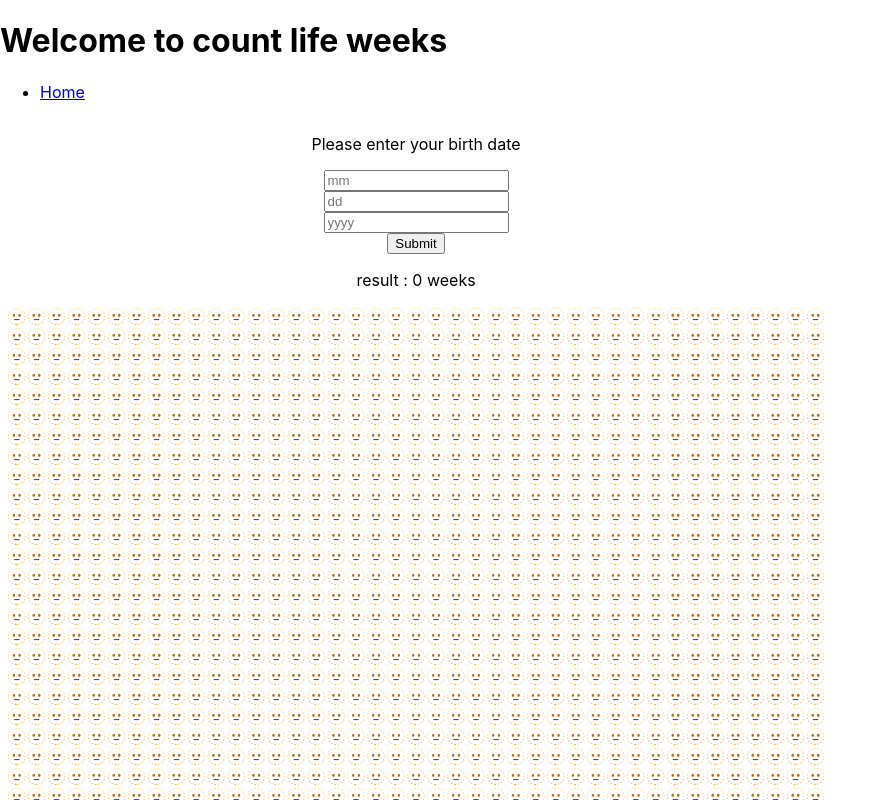
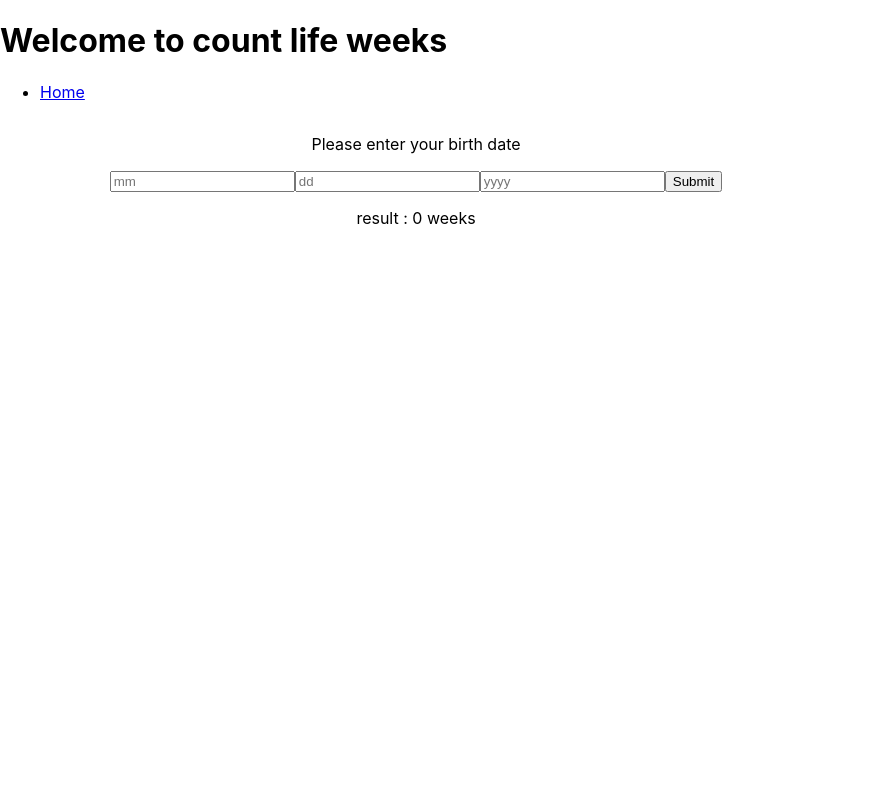
Before and after one commit to bienmag/lifegoesby, a React (Create React App) app: page / in a window 1280 px wide. Shown: the top 800 px of the page, without its empty margins (0-887 px from the left). Built offline with nearby package versions, Linux system fonts and the light colour scheme.

Commit message:
cleaning the code

```diff
--- a/src/Main.js
+++ b/src/Main.js
@@ -1,5 +1,6 @@
 import React, { useState } from "react";
 import Graph from "./Graph";
+
 
 
 function Home ()
@@ -57,13 +58,16 @@ function Home ()
   return (
 
     <div className="App" key={ result }>
+      {result === 0? <div>
       <p> Please enter your birth date</p>
       <input type="number" placeholder="mm" onKeyUp={ collectMonth }></input>
       <input type="number" placeholder="dd" onKeyUp={ collectDay }></input>
       <input type="number" placeholder="yyyy" onKeyUp={ collectYear }></input>
       <button onClick={ calculate }>Submit</button>
       <p> result : { result } weeks</p>
+      </div> :
     <Graph className="graph" weeks = {result}></Graph>
+      }
     </div >
 
   );
```
